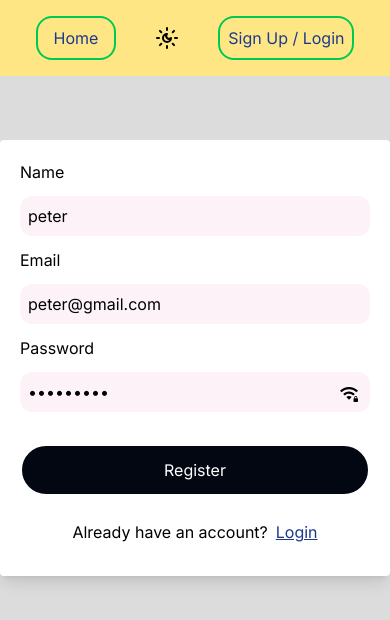
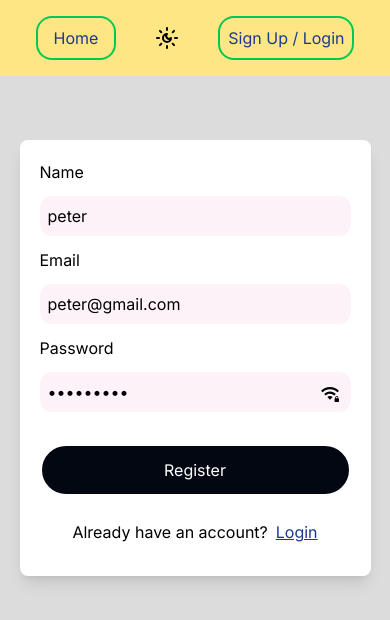
Before and after one commit to This-is-pawan/Generate_password, a Next.js app in the folder client/: page /Register in a window 390 px wide. Shown: the top 620 px of the page. Built offline with nearby package versions, Linux system fonts and the light colour scheme.

Commit message:
Update page.tsx

```diff
--- a/client/app/Register/page.tsx
+++ b/client/app/Register/page.tsx
@@ -100,7 +100,8 @@ const Register = () => {
   };
 
   return (
-    <div className="w-full max-w-[400px] m-auto shadow-lg bg-white mt-[4rem] p-5 rounded">
+    <div className="w-[90%] sm:w-[80%] md:w-[400px] mx-auto shadow-lg bg-white mt-16 p-5 rounded-lg">
+
       <form
         className="grid gap-3 relative"
         onSubmit={formMode === "register" ? registerHandle : loginHandle}
```
